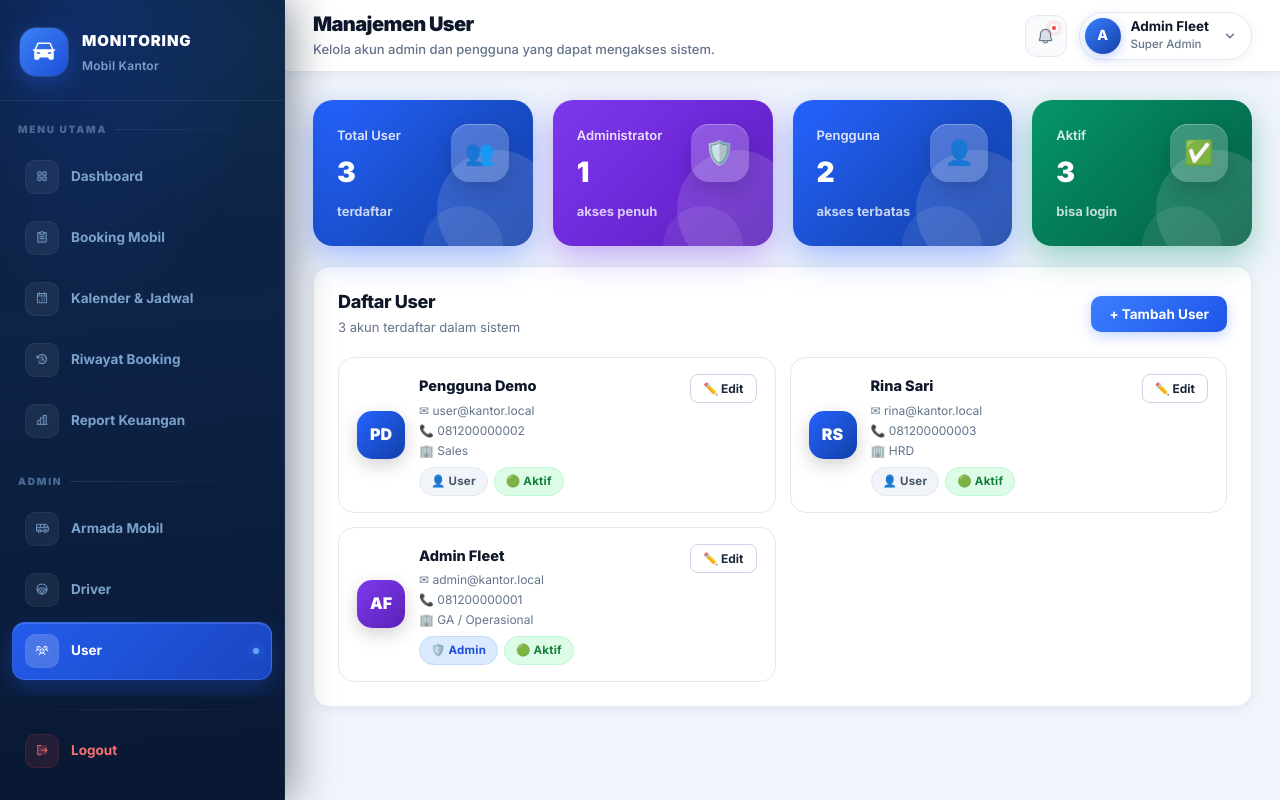
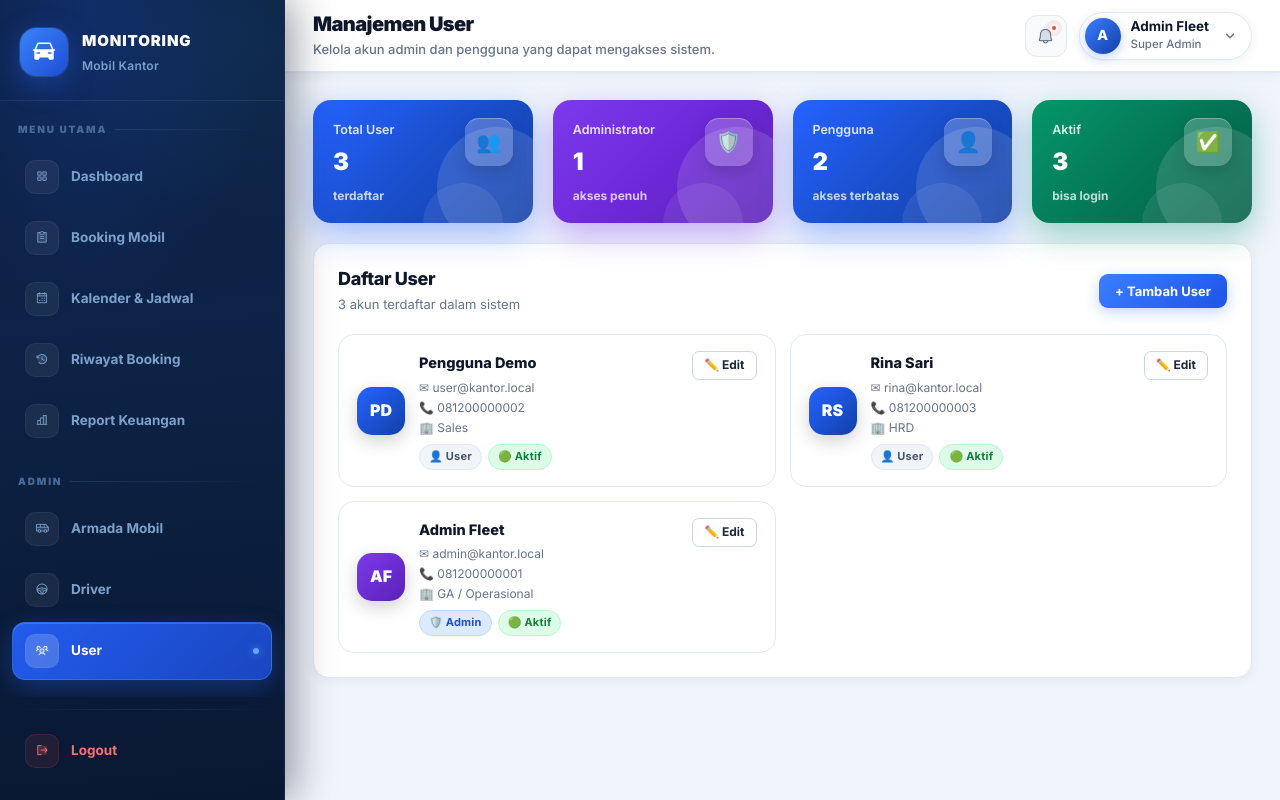
Before and after one commit to drea44/monitoring, a PHP site: page /users.php in a window 1280 px wide. Run offline with PHP 8.4, Linux system fonts and the light colour scheme; a user stored in the database is signed in; data comes from the database, SQL or seed files in the repository; data that the repository does not hold is empty; some libraries are stand-ins or nearby versions.

Commit message:
update ui ux

```diff
--- a/monitoring-mobil-kantor/assets/css/style.css
+++ b/monitoring-mobil-kantor/assets/css/style.css
@@ -1125,11 +1125,12 @@ h4 {
     display: flex;
     justify-content: space-between;
     align-items: flex-start;
-    min-height: 128px;
+    min-height: 114px;
+    padding: 18px 20px;
     position: relative;
     overflow: hidden;
     border: none !important;
-    border-radius: 20px !important;
+    border-radius: 18px !important;
     transition: transform .25s ease, box-shadow .25s ease;
     text-decoration: none;
     cursor: pointer
@@ -1171,10 +1172,10 @@ a.stat>div:first-child {
 }
 
 .stat .icon {
-    font-size: 24px;
-    border-radius: 18px;
-    width: 58px;
-    height: 58px;
+    font-size: 20px;
+    border-radius: 14px;
+    width: 48px;
+    height: 48px;
     display: grid;
     place-items: center;
     position: relative;
@@ -1182,30 +1183,30 @@ a.stat>div:first-child {
     flex-shrink: 0;
     background: rgba(255, 255, 255, .22);
     color: #fff;
-    box-shadow: 0 8px 20px rgba(0, 0, 0, .15), inset 0 1px 0 rgba(255, 255, 255, .3)
+    box-shadow: 0 6px 16px rgba(0, 0, 0, .14), inset 0 1px 0 rgba(255, 255, 255, .3)
 }
 
 .stat span {
     color: rgba(255, 255, 255, .85);
-    font-size: 13px;
+    font-size: 12.5px;
     font-weight: 600
 }
 
 .stat strong {
-    font-size: 28px;
+    font-size: 24px;
     display: block;
-    letter-spacing: -.04em;
+    letter-spacing: -.03em;
     color: #fff;
     font-weight: 900;
-    margin-top: 4px
+    margin-top: 3px
 }
 
 .stat small {
     display: block;
     color: rgba(255, 255, 255, .75);
     font-weight: 700;
-    margin-top: 6px;
-    font-size: 13px
+    margin-top: 4px;
+    font-size: 12px
 }
 
 .stat.card-blue {
@@ -1673,9 +1676,9 @@ a.stat>div:first-child {
     display: inline-flex;
     align-items: center;
     gap: 4px;
-    padding: 4px 11px;
+    padding: 3px 9px;
     border-radius: 999px;
-    font-size: 11.5px;
+    font-size: 11px;
     font-weight: 700;
     letter-spacing: .02em;
     white-space: nowrap
@@ -1719,10 +1722,11 @@ a.stat>div:first-child {
 
 .btn {
     border: 0;
-    border-radius: 10px;
-    padding: 10px 18px;
+    border-radius: 9px;
+    padding: 8px 16px;
     font-weight: 700;
-    font-size: 13.5px;
+    font-size: 13px;
+    line-height: 1.4;
     cursor: pointer;
     display: inline-flex;
     align-items: center;
@@ -1746,9 +1750,21 @@ a.stat>div:first-child {
 }
 
 .btn-lg {
-    padding: 13px 26px;
-    font-size: 15px;
-    border-radius: 13px
+    padding: 11px 22px;
+    font-size: 14.5px;
+    border-radius: 11px
+}
+
+.btn-sm {
+    padding: 5px 11px;
+    font-size: 12px;
+    border-radius: 7px
+}
+
+.btn-xs {
+    padding: 3px 8px;
+    font-size: 11px;
+    border-radius: 6px
 }
 
 .btn-primary {
@@ -1805,12 +1821,6 @@ a.stat>div:first-child {
     color: #d9ebff
 }
 
-.btn-sm {
-    padding: 6px 12px;
-    font-size: 12px;
-    border-radius: 8px
-}
-
 .actions {
     display: flex;
     gap: 8px;
```
Also changed, not shown: other parts of monitoring-mobil-kantor/assets/css/style.css (+19 -22 lines).
